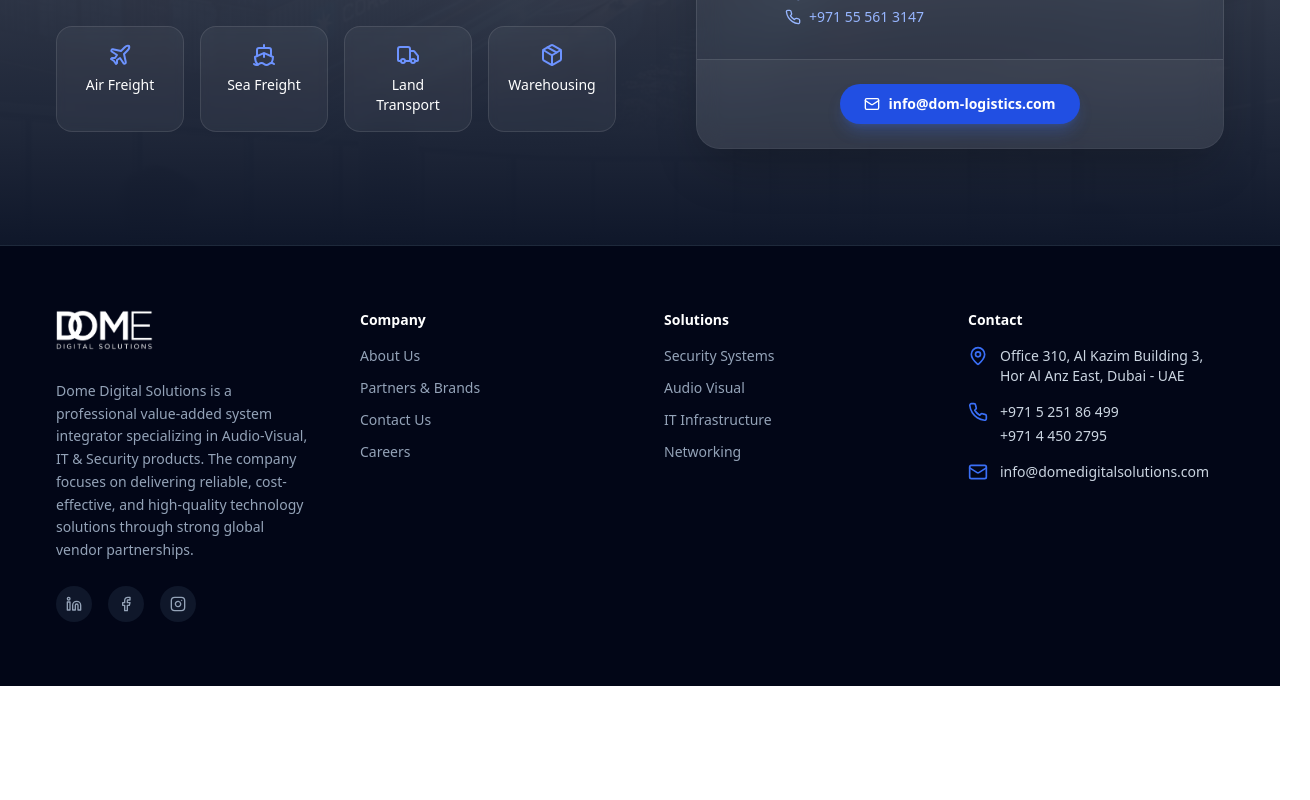
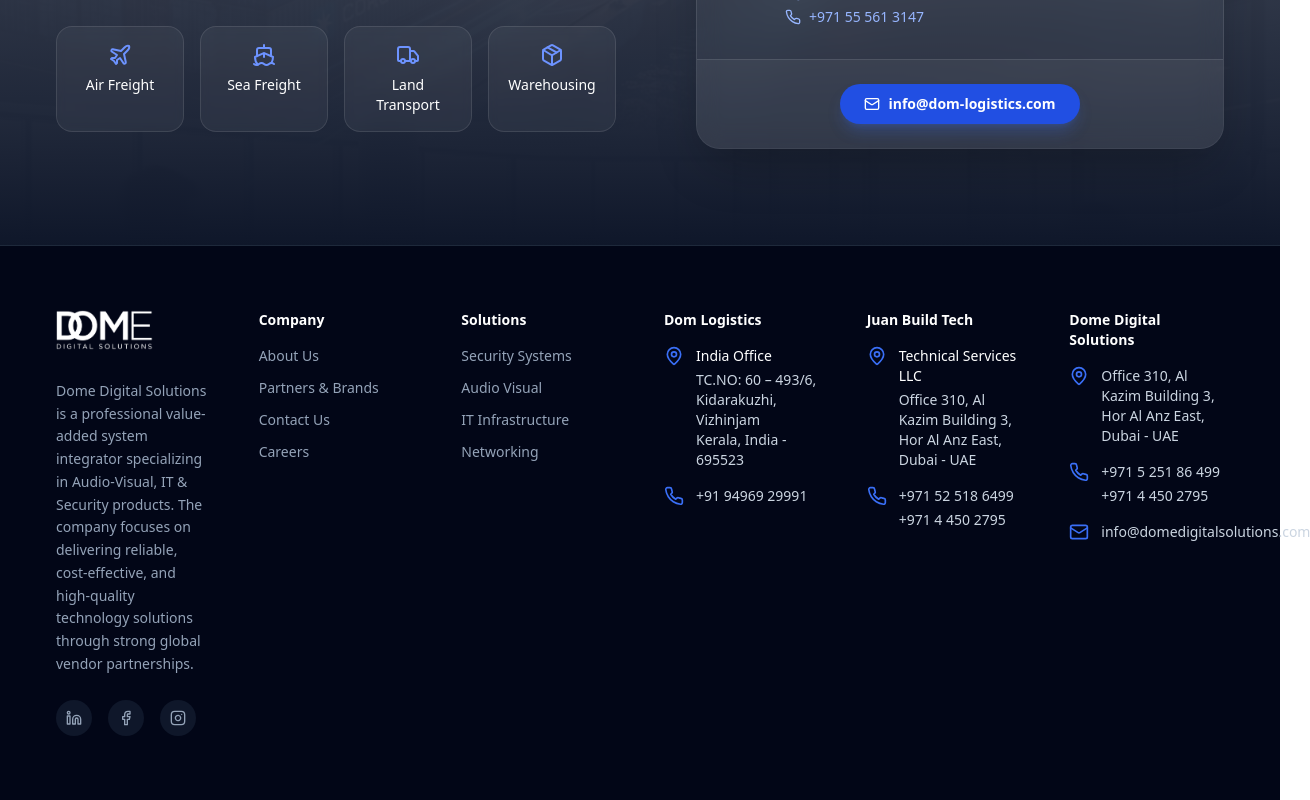
Before and after one commit to pvsameerpvs/dome-digital-solutions, a Next.js app: page / in a window 1280 px wide. Shown: the part 8112-8912 px from the top of the page, 1310 px wide, since content can reach past the window. Before the commit the page ends 8798 px from the top, so only its background shows below. Built offline with nearby package versions, Linux system fonts and the light colour scheme.

Commit message:
fix: footer addres chamge

```diff
--- a/components/footer.tsx
+++ b/components/footer.tsx
@@ -10,7 +10,7 @@
   return (
     <footer className="border-t border-slate-800 bg-slate-950 text-slate-300">
       <SiteContainer className="py-16">
-        <div className="grid gap-12 lg:grid-cols-4">
+        <div className="grid gap-12 lg:grid-cols-6">
 
           {/* Brand Column */}
           <div className="lg:col-span-1">
@@ -50,9 +50,57 @@
             </ul>
           </div>
 
+          {/* Dom Logistics */}
+          <div>
+             <h3 className="text-sm font-semibold text-white">Dom Logistics</h3>
+             <ul className="mt-4 space-y-4 text-sm">
+                <li className="flex items-start gap-3">
+                   <MapPin className="h-5 w-5 shrink-0 text-brand-500" />
+                   <span>
+                      <span className="block font-medium text-white mb-1">India Office</span>
+                      TC.NO: 60 – 493/6,<br/>
+                      Kidarakuzhi, Vizhinjam<br/>
+                      Kerala, India - 695523
+                   </span>
+                </li>
+                <li className="flex items-start gap-3">
+                   <Phone className="h-5 w-5 shrink-0 text-brand-500" />
+                   <a href="tel:+919496929991" className="hover:text-brand-400 transition-colors">
+                      +91 94969 29991
+                   </a>
+                </li>
+             </ul>
+          </div>
+
+           {/* Juan Component */}
+          <div>
+            <h3 className="text-sm font-semibold text-white">Juan Build Tech</h3>
+             <ul className="mt-4 space-y-4 text-sm">
+                <li className="flex items-start gap-3">
+                   <MapPin className="h-5 w-5 shrink-0 text-brand-500" />
+                   <span>
+                      <span className="block font-medium text-white mb-1">Technical Services LLC</span>
+                      Office 310, Al Kazim Building 3,<br></br>
+                      Hor Al Anz East, Dubai - UAE
+                   </span>
+                </li>
+                <li className="flex items-start gap-3">
+                   <Phone className="h-5 w-5 shrink-0 text-brand-500" />
+                   <div className="space-y-1">
+                      <a href="tel:+971525186499" className="block hover:text-brand-400 transition-colors">
+                        +971 52 518 6499
+                      </a>
+                      <a href="tel:+97144502795" className="block hover:text-brand-400 transition-colors">
+                        +971 4 450 2795
+                      </a>
+                   </div>
+                </li>
+             </ul>
+          </div>
+
           {/* Contact Info */}
           <div>
-            <h3 className="text-sm font-semibold text-white">Contact</h3>
+            <h3 className="text-sm font-semibold text-white">Dome Digital Solutions</h3>
             <ul className="mt-4 space-y-4 text-sm">
               <li className="flex items-start gap-3">
                  <MapPin className="h-5 w-5 shrink-0 text-brand-500" />
```
